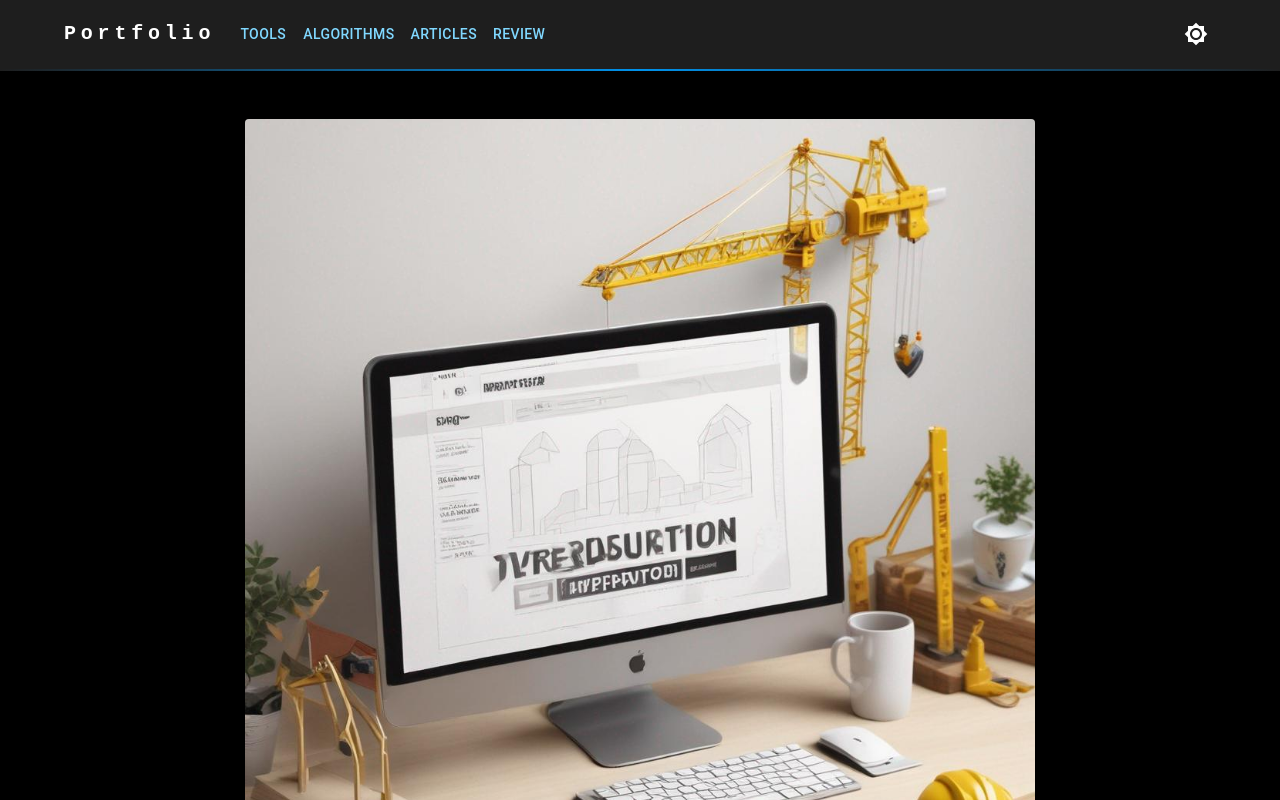
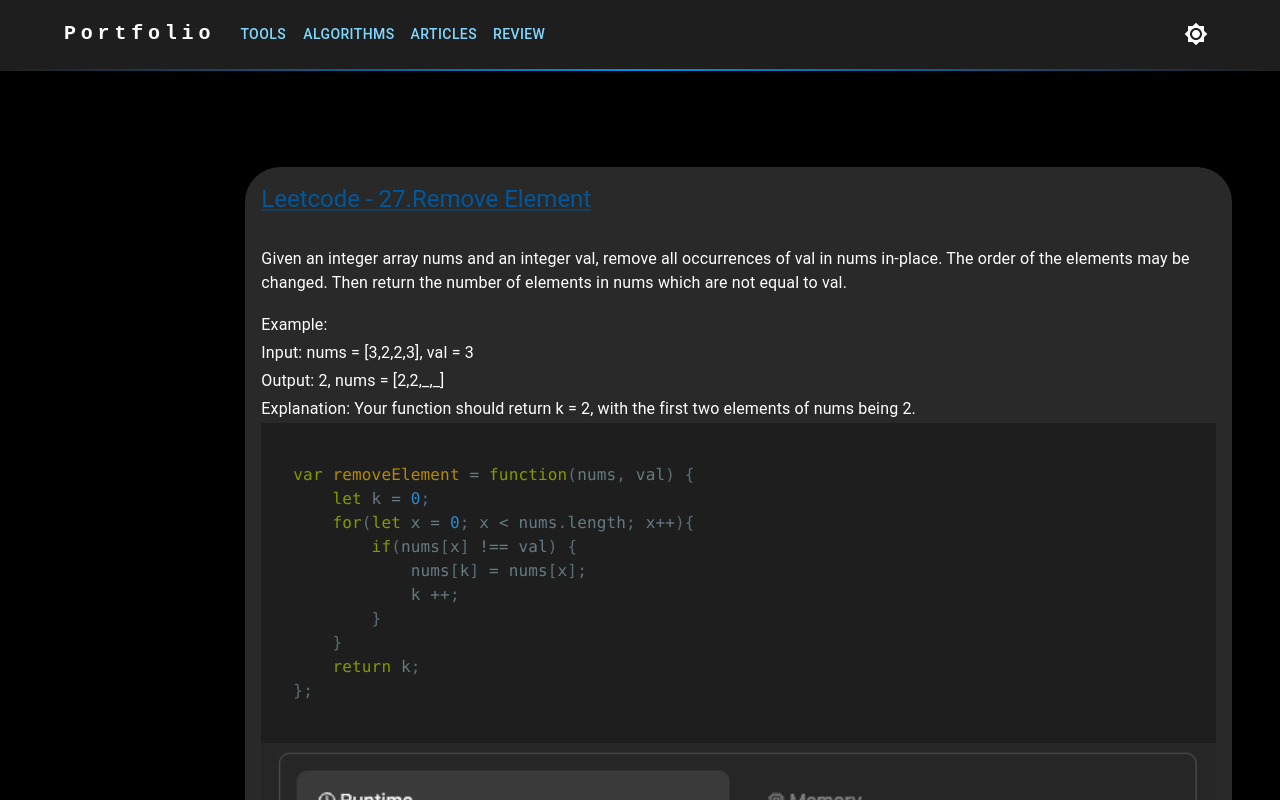
Before and after one commit to carlosharo/portfolio, a Next.js app: page /algorithms in a window 1280 px wide. Shown: the top 800 px of the page. Built offline with nearby package versions, Linux system fonts and the light colour scheme.

Commit message:
PT-0522: add algorithms base structure'

```diff
--- a/app/algorithms/page.tsx
+++ b/app/algorithms/page.tsx
@@ -1,7 +1,70 @@
-import { UnderConstrucction } from "../_components/_commons/_TempUnderConstruction";
+'use client'
+import { Box, CardHeader, CardMedia, Grid, Link, Typography } from "@mui/material";
+import { PTCard, PTCardContainer, PTCardContent, PTGridContainer, PTImage } from "../_components";
+import { Prism as SyntaxHighlighter } from 'react-syntax-highlighter';
+import { solarizedlight } from 'react-syntax-highlighter/dist/esm/styles/prism';
+
+const customStyle = {
+...solarizedlight,
+  'pre[class*="language-"]': {
+    ...solarizedlight['pre[class*="language-"]'],
+    backgroundColor: 'none',
+  },
+}
+
+export const Algorithm = () => {
+    return (
+        <PTCardContainer>
+            <PTCard>
+                <Link href="https://leetcode.com/problems/remove-element/description">
+                    <CardHeader title="Leetcode - 27.Remove Element" />
+                </Link>
+                <PTCardContent sx={{ alignItems: 'flex-start' }}>
+                    <Typography paragraph>
+                        Given an integer array nums and an integer val, remove all occurrences of val in nums in-place.
+                        The order of the elements may be changed.
+                        Then return the number of elements in nums which are not equal to val.
+                    </Typography>
+                    <Typography variant="subtitle1">Example:</Typography>
+                    <Typography variant="subtitle1" align="left">Input: nums = [3,2,2,3], val = 3</Typography>
+                    <Typography variant="subtitle1" align="left">Output: 2, nums = [2,2,_,_]</Typography>
+                    <Typography variant="subtitle1" align="left">Explanation: Your function should return k = 2, with the first two elements of nums being 2.</Typography>
+                    <Box component="pre" p={2} overflow="auto" bgcolor="background.paper">
+                        <SyntaxHighlighter language="javascript" style={customStyle}>
+                            {`
+var removeElement = function(nums, val) {
+    let k = 0;
+    for(let x = 0; x < nums.length; x++){
+        if(nums[x] !== val) {
+            nums[k] = nums[x];
+            k ++;
+        }
+    }
+    return k;
+};
+                            `.trim()}
+                        </SyntaxHighlighter>
+                    </Box>
+                    <CardMedia>
+                        <PTImage src="./algorithms/leetcode/27.remove_elements.png" alt="Leetcode - 27.Remove Element"/>
+                    </CardMedia>
+
+                </PTCardContent>
+            </PTCard>
+        </PTCardContainer>
+    );
+}
 
 export default function About() {
+
     return (
-        <UnderConstrucction />
+        <PTGridContainer sx={{ minHeight: '100vh' }}>
+            <Grid item padding={2} xs={2}>
+                {/** Menu section goes here */}
+            </Grid>
+            <Grid item xs={10}>
+                <Algorithm />
+            </Grid>
+        </PTGridContainer>
     );
 }
--- a/package.json
+++ b/package.json
@@ -14,14 +14,17 @@
     "@fontsource/roboto": "^5.0.13",
     "@mui/icons-material": "^5.15.16",
     "@mui/material": "^5.15.16",
+    "highlight.js": "^11.9.0",
     "next": "14.1.3",
     "react": "^18",
-    "react-dom": "^18"
+    "react-dom": "^18",
+    "react-syntax-highlighter": "^15.5.0"
   },
   "devDependencies": {
     "@types/node": "^20",
     "@types/react": "^18.2.8",
     "@types/react-dom": "^18",
+    "@types/react-syntax-highlighter": "^15.5.13",
     "eslint": "^8",
     "eslint-config-next": "14.1.3",
     "typescript": "^5.1.3"
```
Also changed, not shown: public/algorithms/leetcode/27.remove_elements.png (added), 1 other file (tests, documents, lock files or other folders).
